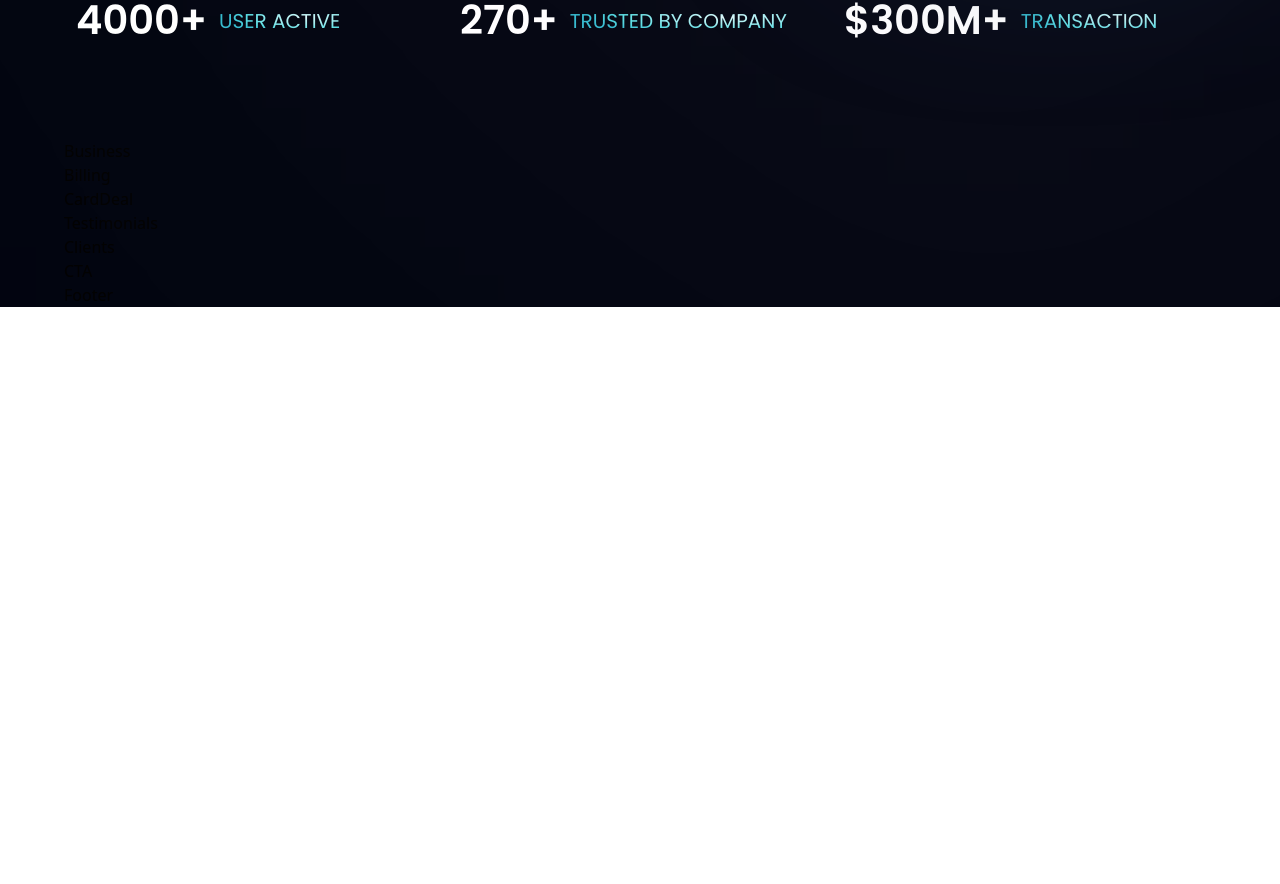
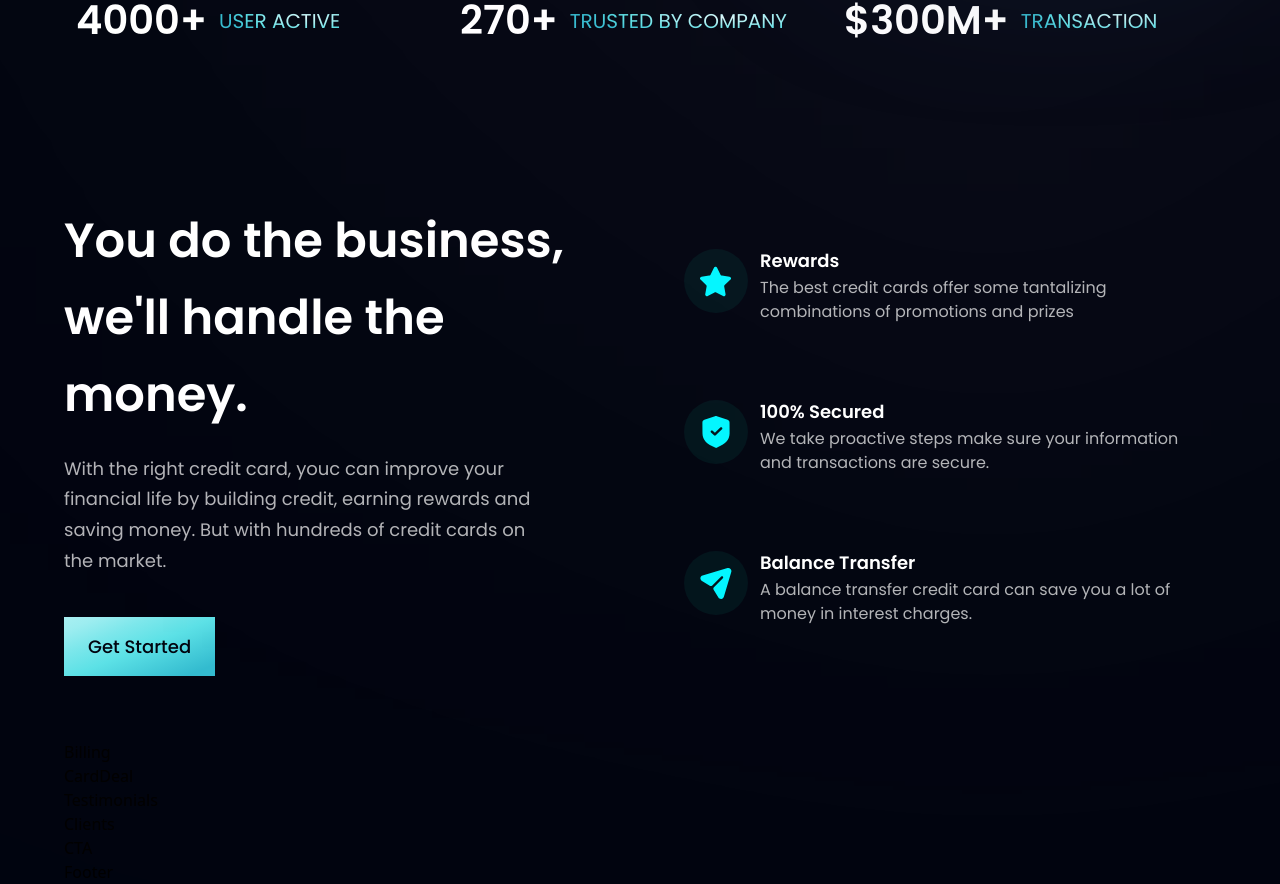
Before and after one commit to fransiskusdave/bank-website, a React (Vite) app: page / in a window 1280 px wide. Shown: the part 806-1690 px from the top of the page. Before the commit the page ends 1113 px from the top, so only its background shows below. Built offline with nearby package versions, Linux system fonts and the light colour scheme.

Commit message:
completing features section

```diff
--- a/src/components/Business.jsx
+++ b/src/components/Business.jsx
@@ -1,5 +1,52 @@
+import { features } from "../constants";
+import styles, { layout } from "../style";
+import Button from "./Button";
+
+const FeatureCard = ({ icon, title, content, index }) => (
+  <div
+    className={`flex p-6 rounded-[20px] ${
+      index !== features.length - 1 ? "mb-6" : "mb-0"
+    } feature-card`}
+  >
+    <div
+      className={`w-[64px] h-[64px] rounded-full ${styles.flexCenter} bg-dimBlue`}
+    >
+      <img src={icon} alt="icon" className="w-[50%] h-[50%] object-contain" />
+    </div>
+    <div className="flex flex-1 flex-col ml-3">
+      <h4 className="font-poppins font-semibold text-white text-[18px] leading-[23px] mb-1">
+        {title}
+      </h4>
+      <p className="font-poppins font-normal text-dimWhite text-[16px] leading-[24px] mb-1">
+        {content}
+      </p>
+    </div>
+  </div>
+);
+
 const Business = () => {
-  return <div>Business</div>;
+  return (
+    <section id="features" className={layout.section}>
+      <div className={layout.sectionInfo}>
+        <h2 className={styles.heading2}>
+          You do the business, <br className="hidden sm:block" />
+          we'll handle the money.
+        </h2>
+        <p className={`${styles.paragraph} max-w-[470px] mt-5`}>
+          With the right credit card, youc can improve your financial life by
+          building credit, earning rewards and saving money. But with hundreds
+          of credit cards on the market.
+        </p>
+        <Button styles="mt-10" />
+      </div>
+
+      <div className={`${layout.sectionImg} flex-col`}>
+        {features.map((feature, index) => (
+          <FeatureCard key={feature.id} {...feature} index={index} />
+        ))}
+      </div>
+    </section>
+  );
 };
 
 export default Business;
```
